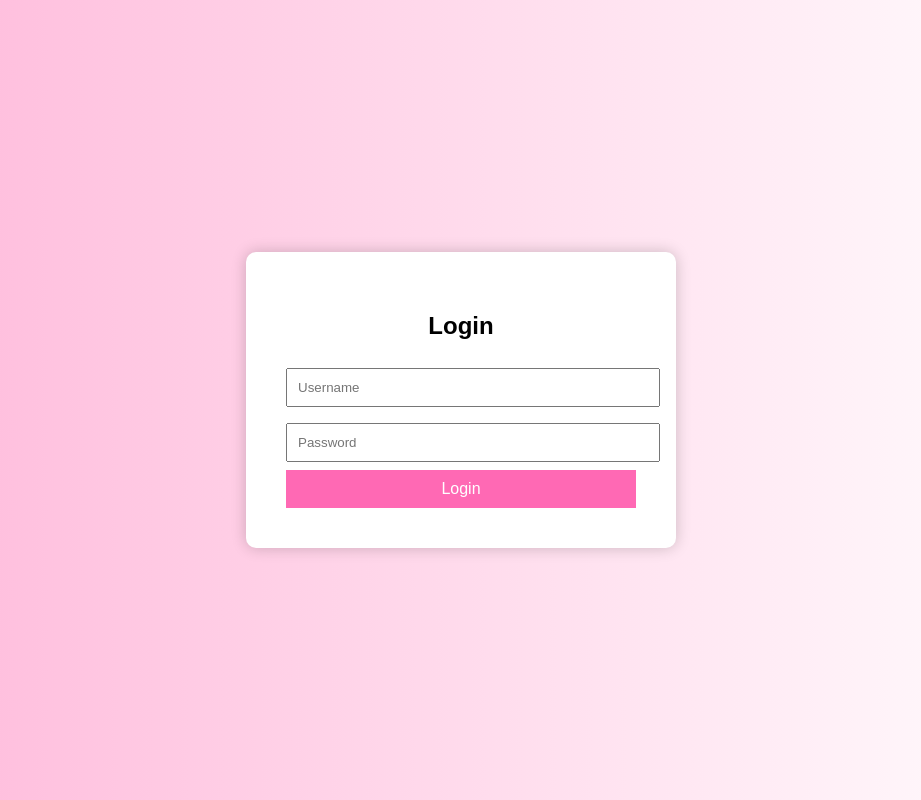
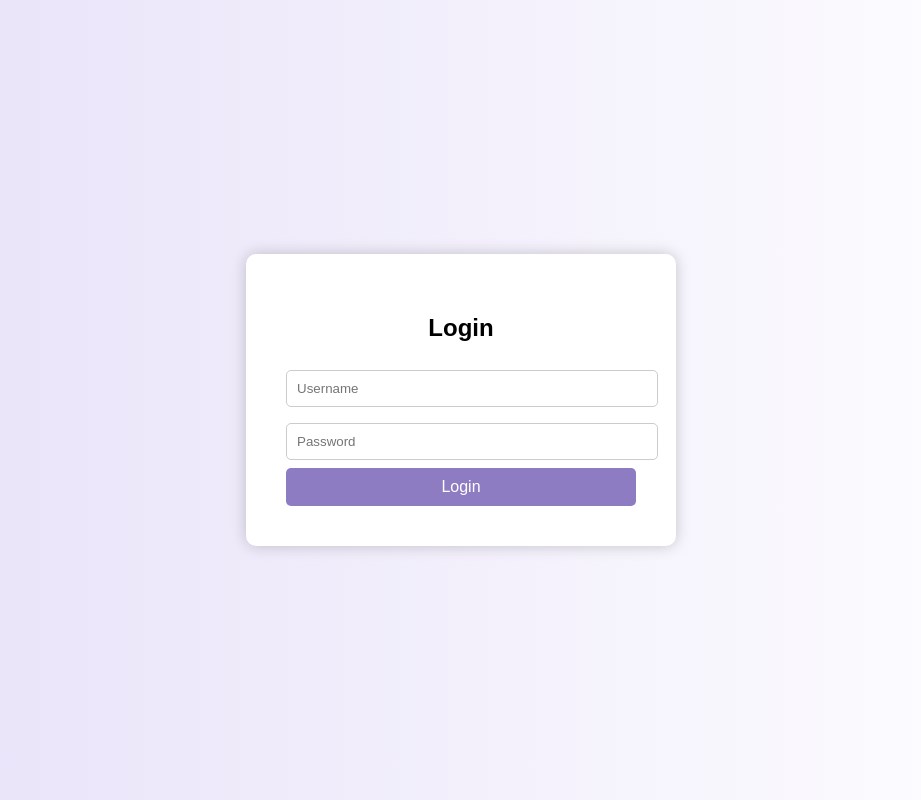
Before and after one commit to chikaauliaandini/sekola_2026_12RPL2_chika_aulia_andini, a PHP site: page / in a window 1280 px wide. Shown: the whole page, without its empty margins (179-1100 px from the left). Run offline with PHP 8.4, Linux system fonts and the light colour scheme.

Commit message:
Add files via upload

```diff
--- a/chikaRPL2_2026/cari-pengaduan.php
+++ b/chikaRPL2_2026/cari-pengaduan.php
@@ -57,7 +57,7 @@ button {
     padding:12px;
     border:none;
     border-radius:8px;
-    background:#f39c12;
+    background:#8e7cc3;
     color:#fff;
     font-size:16px;
 }
@@ -69,7 +69,7 @@ table {
 }
 
 th, td {
-    border:1px solid #ccc;
+    border:1px solid #cccccc;
     padding:10px;
     text-align:center;
 }
--- a/chikaRPL2_2026/datasiswa.php
+++ b/chikaRPL2_2026/datasiswa.php
@@ -110,7 +110,7 @@ $query = mysqli_query($koneksi, "
         button, a.btn {
             display: inline-block;
             padding: 10px 20px;
-            background: pink;
+            background: #8e7cc3;
             border: none;
             color: black;
             cursor: pointer;
@@ -124,7 +124,7 @@ $query = mysqli_query($koneksi, "
             color: white;
         }
         .btn-logout {
-            background: #e74c3c;
+            background: #8e7cc3;
             color: white;
         }
         .btn-logout:hover {
--- a/chikaRPL2_2026/index.php
+++ b/chikaRPL2_2026/index.php
@@ -42,7 +42,7 @@ if(isset($_GET['logout'])){
 <style>
 body{
     font-family: Arial, sans-serif;
-    background: linear-gradient(to right,#ffb6d9,#ffffff);
+    background: linear-gradient(to right,#e6e0f8,#ffffff);
     display:flex;
     justify-content:center;
     align-items:center;
@@ -61,20 +61,26 @@ input{
     width:100%;
     padding:10px;
     margin:8px 0;
+    border-radius:5px;
+    border:1px solid #ccc;
 }
 button{
     padding:10px;
     width:100%;
-    background:#ff69b4;
+    background:#8e7cc3; /* ungu kalem */
     color:white;
     border:none;
     cursor:pointer;
     font-size:16px;
+    border-radius:5px;
+}
+button:hover{
+    background:#6f5bb3; /* ungu lebih gelap */
 }
 a.button-link{
     display:block;
     padding:10px;
-    background:#ff69b4;
+    background:#8e7cc3; /* ungu kalem */
     color:#fff;
     text-decoration:none;
     border-radius:5px;
@@ -82,10 +88,13 @@ a.button-link{
     font-weight:bold;
 }
 a.button-link:hover{
-    background:#e04897;
+    background:#6f5bb3;
 }
 .logout{
     background:#e74c3c !important;
+}
+.logout:hover{
+    background:#c0392b !important;
 }
 .error{
     color:red;
@@ -120,7 +129,7 @@ a.button-link:hover{
     <?php if($_SESSION['role'] == "admin"){ ?>
         <p><b>Menu Admin:</b></p>
         <a href="datasiswa-pengaduan.php" class="button-link">Data Pengaduan</a>
-        <a href="editpassword-pengaduan.php" class="button-link">edit password</a>
+        <a href="editpassword-pengaduan.php" class="button-link">Edit Password</a>
         <a href="tampildata.php" class="button-link">Tampil Data</a>
         <a href="datasiswa.php" class="button-link">Data Siswa</a>
         <a href="cari-pengaduan.php" class="button-link">Cari Pengaduan</a>
--- a/chikaRPL2_2026/login.php
+++ b/chikaRPL2_2026/login.php
@@ -11,7 +11,7 @@ if(!$conn){
 ========================= */
 if(isset($_GET['logout'])){
     session_destroy();
-    header("Location: index.php");
+    header("Location: login-index.php");
     exit;
 }
 
@@ -89,7 +89,7 @@ button{
     border-radius:5px;
     cursor:pointer;
 }
-.login-btn{ background:#28a745; color:white; }
+.login-btn{ background:#988E70; color:white; }
 .update-btn{ background:#007bff; color:white; }
 .logout-btn{ background:#dc3545; color:white; margin-top:10px; }
 </style>
```
